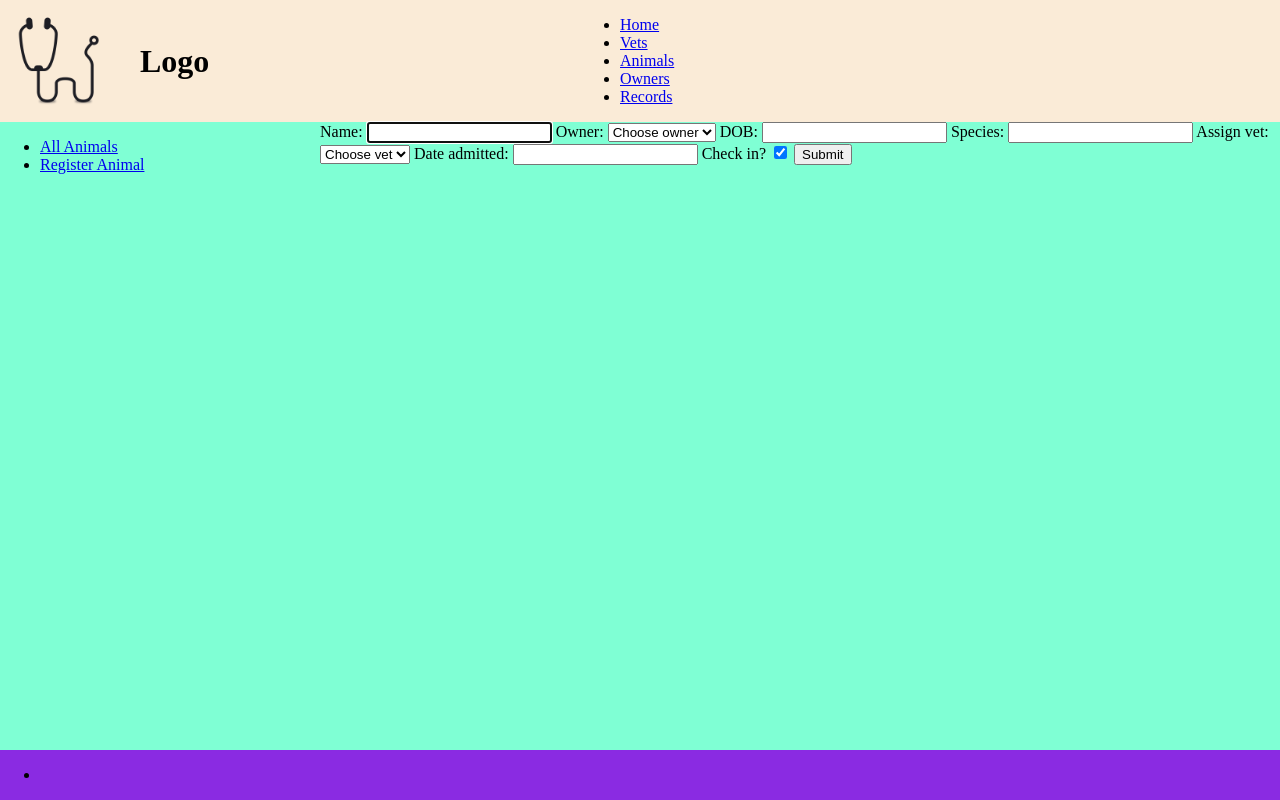
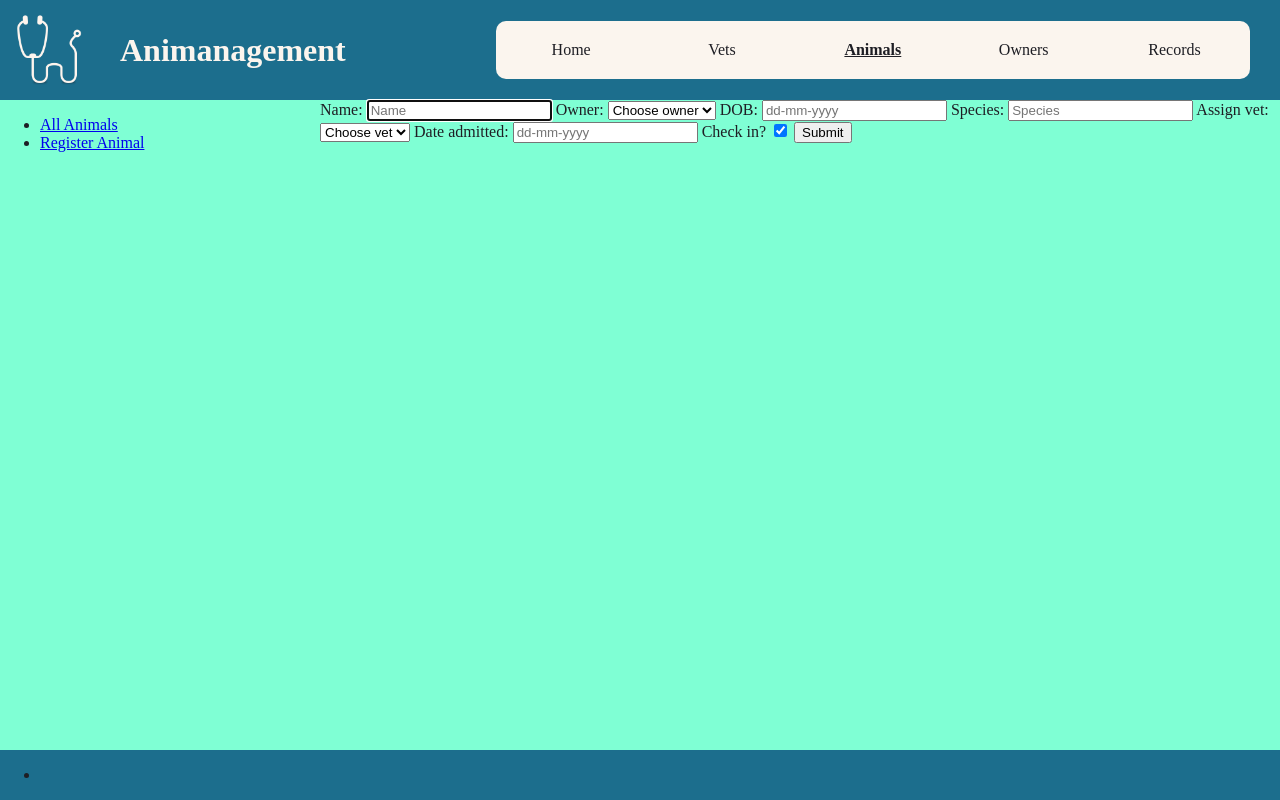
Before and after one commit to JnnyRdng/animanagement, a Flask app: page /animals/new in a window 1280 px wide. Run offline with Flask 2, Linux system fonts and the light colour scheme; data that the repository does not hold is empty; some libraries are stand-ins or nearby versions; some web fonts are replaced.

Commit message:
basic routes added for record_controller

```diff
--- a/app.py
+++ b/app.py
@@ -3,17 +3,19 @@ from flask import Flask, render_template
 from controllers.vet_controller import vet_blueprint
 from controllers.owner_controller import owner_blueprint
 from controllers.animal_controller import animal_blueprint
+from controllers.record_controller import record_blueprint
 
 app = Flask(__name__)
 
 app.register_blueprint(vet_blueprint)
 app.register_blueprint(owner_blueprint)
 app.register_blueprint(animal_blueprint)
+app.register_blueprint(record_blueprint)
 
 
 @app.route("/")
 def homepage():
-    return render_template("index.html", title="Home")
+    return render_template("index.html", title="Home", nav_num=0)
 
 
 if __name__ == "__main__":
--- a/controllers/animal_controller.py
+++ b/controllers/animal_controller.py
@@ -7,14 +7,16 @@ import repositories.vet_repository as vet_repository
 import repositories.record_repository as record_repository
 
 animal_blueprint = Blueprint("animals", __name__)
-
+nav_num = 2
 
 # index
 # /animals GET
 @animal_blueprint.route("/animals")
 def index():
     animals = animal_repository.select_all()
-    return render_template("animals/index.html", title="Animals", animals=animals)
+    return render_template(
+        "animals/index.html", nav_num=nav_num, title="Animals", animals=animals
+    )
 
 
 # show
@@ -24,7 +26,11 @@ def show(id):
     animal = animal_repository.select(id)
     records = record_repository.records_by_animal(animal)
     return render_template(
-        "animals/show.html", title="Animal", animal=animal, records=records
+        "animals/show.html",
+        nav_num=nav_num,
+        title="Animal",
+        animal=animal,
+        records=records,
     )
 
 
@@ -35,7 +41,11 @@ def new():
     owners = owner_repository.select_all()
     vets = vet_repository.select_all()
     return render_template(
-        "/animals/new.html", title="Register Animal", owners=owners, vets=vets
+        "/animals/new.html",
+        nav_num=nav_num,
+        title="Register Animal",
+        owners=owners,
+        vets=vets,
     )
 
 
@@ -64,6 +74,7 @@ def edit(id):
     vets = vet_repository.select_all()
     return render_template(
         "animals/edit.html",
+        nav_num=nav_num,
         title="Edit Animal",
         animal=animal,
         owners=owners,
@@ -81,8 +92,8 @@ def update(id):
     owner = owner_repository.select(request.form["owner_id"])
     vet = vet_repository.select(request.form["vet_id"])
     date_admitted = request.form["date_admitted"]
-    checked_in = request.form["checked_in"]
-    animal = Animal(name, dob, species, owner, vet, date_admitted, checked_in)
+    checked_in = "checked_in" in request.form
+    animal = Animal(name, dob, species, owner, vet, date_admitted, checked_in, id)
     animal_repository.update(animal)
     return redirect(f"/animals/{id}")
 
@@ -93,3 +104,13 @@ def update(id):
 def delete(id):
     animal_repository.delete(id)
     return redirect("/animals")
+
+
+# check_out
+# /animals/<id>/checkout POST
+@animal_blueprint.route("/animals/<id>/checkout")
+def checkout(id):
+    animal = animal_repository.select(id)
+    animal.check_out()
+    animal_repository.update(animal)
+    return redirect(f"/animals/{id}")
--- a/static/css/style.css
+++ b/static/css/style.css
@@ -1,3 +1,14 @@
+:root {
+    --blue-sapphire: hsla(196, 67%, 33%, 1);
+    --raisin-black: hsla(240, 9%, 13%, 1);
+    --snow: hsla(340, 100%, 99%, 1);
+    --seashell: hsla(32, 62%, 96%, 1);
+    --liver-chestnut: hsla(27, 31%, 45%, 1);
+    --terra-cotta: hsla(13, 60%, 61%, 1);
+    --cg-red: hsla(2, 70%, 53%, 1);
+    --orange-peel: hsla(35, 100%, 55%, 1);
+}
+
 html {
     height: 100%;
 }
@@ -7,19 +18,76 @@ body {
     margin: 0px;
     display: grid;
     grid-template-rows: auto 1fr auto;
+    font-family: phoreuscherokee, serif;
+    font-weight: 400;
+    font-style: normal;
+    color: var(--raisin-black)
 }
 
 body>header {
-    background-color: antiquewhite;
+    background-color: var(--blue-sapphire);
     display: grid;
-    grid-template-columns: auto 3fr 5fr;
-    column-gap: 20px;
+    grid-template-columns: auto 2fr 5fr;
+    gap: 0px 20px;
     align-items: center;
+    text-align: center;
+}
+
+body>header>h1 {
+    text-align: left;
+    color: var(--seashell)
+}
+
+.navigation>ul {
+    display: flex;
+    flex-flow: row nowrap;
+    justify-content: center;
+    list-style: none;
+    padding: 0px 10px;
+    margin: 20px;
+    /* width: 100%; */
+}
+
+.navigation>ul>li {
+    padding: 0px;
+    margin: 0px;
+    width: 20%;
+    text-align: center;
+}
+
+.navigation>ul>li:first-child>a {
+    border-radius: 10px 0px 0px 10px;
+}
+
+.navigation>ul>li:last-child>a {
+    border-radius: 0px 10px 10px 0px;
+}
+
+.navigation>ul>li>a {
+    text-align: center;
+    padding: 20px 0px;
+    width: 100%;
+    display: block;
+    background-color: var(--seashell);
+    margin: 0px;
+    border: none;
+    color: var(--raisin-black);
+    text-decoration: none;
+}
+
+.navigation>ul>li>a:hover {
+    background-color: var(--raisin-black);
+    color: var(--snow);
+}
+
+.active {
+    text-decoration: underline;
+    font-weight: 900;
 }
 
 #logo {
-    width: 100px;
-    height: 100px;
+    width: 80px;
+    height: 80px;
     padding: 10px;
 }
 
@@ -30,5 +98,5 @@ body>main {
 }
 
 body>footer {
-    background-color: blueviolet;
+    background-color: var(--blue-sapphire);
 }
--- a/templates/animals/new.html
+++ b/templates/animals/new.html
@@ -5,27 +5,27 @@
 <article class="edit">
   <form action="/animals" method="post">
     <label for="name">Name:</label>
-    <input type="text" name="name" required autofocus>
+    <input type="text" name="name" placeholder="Name" required autofocus>
     <label for="owner_id">Owner:</label>
-    <select name="owner_id">
+    <select name="owner_id" required>
       <option value="" selected disabled>Choose owner</option>
       {% for owner in owners %}
       <option value="{{ owner.id }}">{{ owner.first_name }} {{ owner.last_name }}</option>
       {% endfor %}
     </select>
     <label for="dob">DOB:</label>
-    <input type="text" name="dob" required>
+    <input type="text" name="dob" placeholder="dd-mm-yyyy" required>
     <label for="species">Species:</label>
-    <input type="text" name="species" required>
+    <input type="text" name="species" placeholder="Species" required>
     <label for="vet_id">Assign vet:</label>
-    <select name="vet_id">
+    <select name="vet_id" required>
       <option value="" selected disabled>Choose vet</option>
       {% for vet in vets %}
       <option value="{{ vet.id }}">{{ vet.first_name }} {{ vet.last_name }}</option>
       {% endfor %}
     </select>
     <label for="date_admitted">Date admitted:</label>
-    <input type="text" name="date_admitted" required>
+    <input type="text" name="date_admitted" placeholder="dd-mm-yyyy" required>
     <label for="checked_in">Check in?</label>
     <input type="checkbox" name="checked_in" checked>
     <input type="submit">
--- a/templates/base.html
+++ b/templates/base.html
@@ -4,6 +4,7 @@
 <head>
   <meta charset="UTF-8">
   <meta name="viewport" content="width=device-width, initial-scale=1.0">
+  <link rel="stylesheet" href="https://use.typekit.net/pzd3rpd.css">
   <link rel="stylesheet" href="{{ url_for('static', filename='css/style.css') }}">
   {% block css %}
 
@@ -13,15 +14,15 @@
 
 <body>
   <header>
-    <img id="logo" src="{{ url_for('static', filename='img/vet_dog_logo.png') }}" alt="Vet Surgery Logo">
-    <h1>Logo</h1>
+    <img id="logo" src="{{ url_for('static', filename='img/vet_dog_logo_light.png') }}" alt="Vet Surgery Logo">
+    <h1>Animanagement</h1>
     <nav class="navigation">
       <ul>
-        <li><a href="/">Home</a></li>
-        <li><a href="/vets">Vets</a></li>
-        <li><a href="/animals">Animals</a></li>
-        <li><a href="/owners">Owners</a></li>
-        <li><a href="/records">Records</a></li>
+        <li {% if nav_num == 0 %}class="active" {% endif %}><a href="/">Home</a></li>
+        <li {% if nav_num == 1 %}class="active" {% endif %}><a href="/vets">Vets</a></li>
+        <li {% if nav_num == 2 %}class="active" {% endif %}><a href="/animals">Animals</a></li>
+        <li {% if nav_num == 3 %}class="active" {% endif %}><a href="/owners">Owners</a></li>
+        <li {% if nav_num == 4 %}class="active" {% endif %}><a href="/records">Records</a></li>
       </ul>
     </nav>
   </header>
```
Also changed, not shown: controllers/owner_controller.py (+9 -5 lines), controllers/record_controller.py (+79 -0 lines), controllers/vet_controller.py (+7 -5 lines), templates/animals/edit.html (+10 -10 lines), static/img/vet_dog_logo_light.png (added), templates/records/base.html (added), templates/records/edit.html (added), templates/records/index.html (added), templates/records/new.html (added), templates/records/show.html (added).
